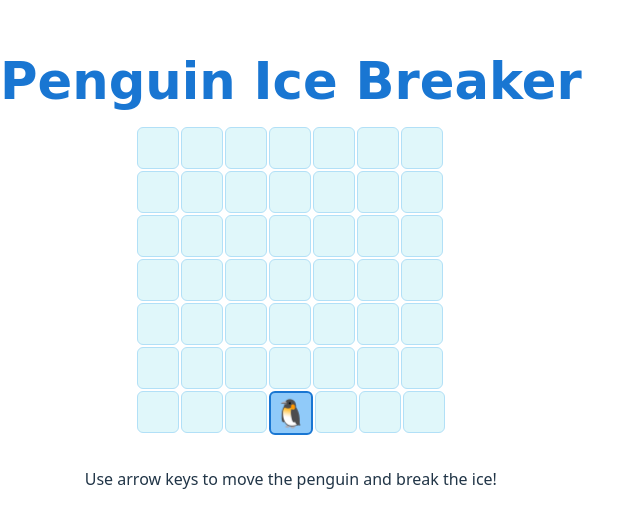
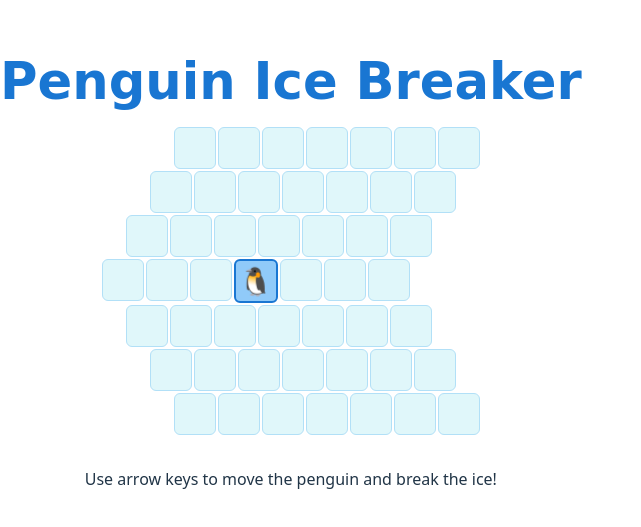
Before and after one commit to w33ladalah/penguin-ice-braker-game, a React (Vite) app: page / in a window 1280 px wide. Shown: the part 157-684 px from the top of the page, without its empty margins (0-641 px from the left). Built offline with nearby package versions, Linux system fonts and the light colour scheme.

Commit message:
feat: change board and grid shape to hexagonal, render offset hex grid

```diff
--- a/src/App.jsx
+++ b/src/App.jsx
@@ -1,19 +1,26 @@
 import { useState } from 'react';
 import './App.css';
 
-const GRID_SIZE = 7;
-const START_POS = { x: 3, y: 6 };
+// Hex board dimensions (rows, cols)
+const HEX_ROWS = 7;
+const HEX_COLS = 7;
+const START_POS = { x: 3, y: 3 };
 
-function createInitialGrid() {
-  // 0: ice, 1: broken
-  return Array.from({ length: GRID_SIZE }, () =>
-    Array.from({ length: GRID_SIZE }, () => 0)
+// Helper: Only fill valid hexes for a hex board
+function createHexGrid() {
+  // Middle row is full, outer rows are shorter
+  const mid = Math.floor(HEX_ROWS / 2);
+  return Array.from({ length: HEX_ROWS }, (v, row) => {
+    const minCol = Math.abs(mid - row);
+    return Array.from({ length: HEX_COLS }, (v, col) =>
+      col < minCol || col >= HEX_COLS - minCol ? null : 0
     );
+  });
 }
 
 function App() {
   const [penguin, setPenguin] = useState(START_POS);
-  const [grid, setGrid] = useState(createInitialGrid());
+  const [grid, setGrid] = useState(createHexGrid());
 
   const movePenguin = (dx, dy) => {
     const newX = penguin.x + dx;
@@ -49,11 +56,18 @@ function App() {
       <h1>Penguin Ice Breaker</h1>
       <div className="grid">
         {grid.map((row, y) => (
-          <div className="row" key={y}>
-            {row.map((cell, x) => (
+          <div
+            className="row"
+            key={y}
+            style={{ marginLeft: `${Math.abs(Math.floor(grid.length / 2) - y) * 24}px` }} // offset for hex
+          >
+            {row.map((cell, x) =>
+              cell === null ? (
+                <div className="cell empty" key={x}></div>
+              ) : (
                 <div
                   className={
-                  'cell ' +
+                    'cell hex ' +
                     (penguin.x === x && penguin.y === y
                       ? 'penguin'
                       : cell === 1
@@ -64,7 +78,8 @@ function App() {
                 >
                   {penguin.x === x && penguin.y === y ? '🐧' : ''}
                 </div>
-            ))}
+              )
+            )}
           </div>
         ))}
       </div>
```
Lines whose indentation alone changed are shown as unchanged.
